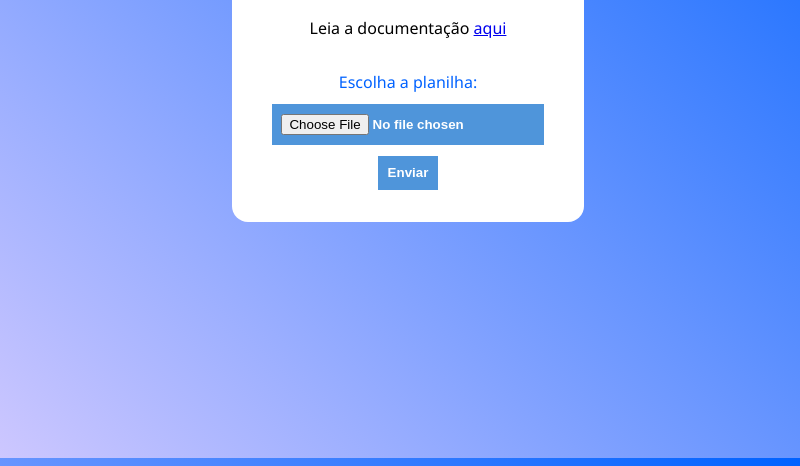
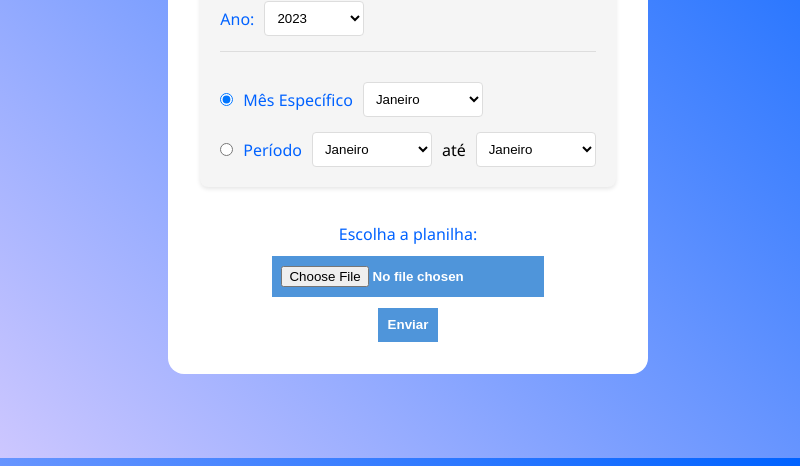
Before and after one commit to mari-machado/AplicacaoSPONTE, an Electron app: page index.html in a window 800 px wide. Shown: the part 342-808 px from the top of the page. Drawn offline with Linux system fonts and the light colour scheme; no server answers.

Commit message:
alterações

```diff
--- a/index.html
+++ b/index.html
@@ -28,6 +28,73 @@
     <h1>Aplicação SPONTE</h1>
     <p>Leia a documentação <a href="./README.html">aqui</a></p>
 
+    <div class="periodo-selecao">
+      <h2>Selecione o Período</h2>
+      <div class="periodo-opcoes">
+        <div class="ano-selecao">
+          <label for="ano-selecionado">Ano:</label>
+          <select id="ano-selecionado" class="ano-select">
+            <option value="2023">2023</option>
+            <option value="2024">2024</option>
+            <option value="2025">2025</option>
+          </select>
+        </div>
+        <div class="opcao-mes">
+          <input type="radio" id="opcao-mes" name="tipo-periodo" value="mes" checked>
+          <label for="opcao-mes">Mês Específico</label>
+          <select id="mes-selecionado" class="mes-select">
+            <option value="01">Janeiro</option>
+            <option value="02">Fevereiro</option>
+            <option value="03">Março</option>
+            <option value="04">Abril</option>
+            <option value="05">Maio</option>
+            <option value="06">Junho</option>
+            <option value="07">Julho</option>
+            <option value="08">Agosto</option>
+            <option value="09">Setembro</option>
+            <option value="10">Outubro</option>
+            <option value="11">Novembro</option>
+            <option value="12">Dezembro</option>
+          </select>
+        </div>
+        <div class="opcao-periodo">
+          <input type="radio" id="opcao-periodo" name="tipo-periodo" value="periodo">
+          <label for="opcao-periodo">Período</label>
+          <div class="periodo-inputs">
+            <select id="mes-inicio" class="mes-select">
+              <option value="01">Janeiro</option>
+              <option value="02">Fevereiro</option>
+              <option value="03">Março</option>
+              <option value="04">Abril</option>
+              <option value="05">Maio</option>
+              <option value="06">Junho</option>
+              <option value="07">Julho</option>
+              <option value="08">Agosto</option>
+              <option value="09">Setembro</option>
+              <option value="10">Outubro</option>
+              <option value="11">Novembro</option>
+              <option value="12">Dezembro</option>
+            </select>
+            <span>até</span>
+            <select id="mes-fim" class="mes-select">
+              <option value="01">Janeiro</option>
+              <option value="02">Fevereiro</option>
+              <option value="03">Março</option>
+              <option value="04">Abril</option>
+              <option value="05">Maio</option>
+              <option value="06">Junho</option>
+              <option value="07">Julho</option>
+              <option value="08">Agosto</option>
+              <option value="09">Setembro</option>
+              <option value="10">Outubro</option>
+              <option value="11">Novembro</option>
+              <option value="12">Dezembro</option>
+            </select>
+          </div>
+        </div>
+      </div>
+    </div>
+
     <form class="form-planilha">
       <label for="planilhaFile">Escolha a planilha: </label>
       <input id="planilhaFile" type="file" class="custom-file-upload" accept=".csv, application/vnd.openxmlformats-officedocument.spreadsheetml.sheet, application/vnd.ms-excel, .xlsx">
--- a/script.js
+++ b/script.js
@@ -20,9 +20,30 @@ async function mudarProgresso(progressValue, progressMax, log) {
 
 async function enviarPlanilha() {
   const planilhaFile = document.getElementById("planilhaFile");
+  const tipoPeriodo = document.querySelector('input[name="tipo-periodo"]:checked').value;
+  const anoSelecionado = document.getElementById("ano-selecionado").value;
+
+  let periodoConfig;
+  if (tipoPeriodo === 'mes') {
+    const mesSelecionado = document.getElementById("mes-selecionado").value;
+    periodoConfig = {
+      tipo: 'mes',
+      mes: mesSelecionado,
+      ano: anoSelecionado
+    };
+  } else {
+    const mesInicio = document.getElementById("mes-inicio").value;
+    const mesFim = document.getElementById("mes-fim").value;
+    periodoConfig = {
+      tipo: 'periodo',
+      mesInicio: mesInicio,
+      mesFim: mesFim,
+      ano: anoSelecionado
+    };
+  }
 
   const filePath = planilhaFile.files[0].path;
-  const fileName = "Log-de-Importação";
+  const fileName = `Log-de-Importação-${anoSelecionado}`;
 
   if (filePath === "") {
     alert("Selecione um arquivo");
@@ -31,13 +52,12 @@ async function enviarPlanilha() {
   } else {
     document.body.style.cursor = "wait";
     const overlay = document.querySelector("#overlay");
-    overlay.style.display = "flex"; // Exibe a janela de sobreposição
+    overlay.style.display = "flex";
 
-    // Aguardar um pequeno atraso (100ms) para permitir que a alteração do estilo do cursor seja renderizada
     await new Promise((resolve) => setTimeout(resolve, 100));
 
     const absoluteFilePath = path.resolve(filePath);
-    const dados = await fixData(absoluteFilePath, fileName);
+    const dados = await fixData(absoluteFilePath, fileName, periodoConfig);
     overlay.style.display = "none";
     document.body.style.cursor = "auto";
     await new Promise((resolve) => setTimeout(resolve, 100));
--- a/src/index.js
+++ b/src/index.js
@@ -13,11 +13,11 @@ function lerXLSX(caminhoArquivo) {
   return jsonData;
 }
 
-async function tratarDados(dados, posicoesParaLer) {
+async function tratarDados(dados, posicoesParaLer, periodoConfig) {
   const dadosTratados = [];
   let tiroualgo = false;
   let contador = 0;
-  const ANO_ATUAL = process.env.ANO_ATUAL || "2023";
+  const ANO_ATUAL = periodoConfig.ano || process.env.ANO_ATUAL || "2023";
   log(ANO_ATUAL);
 
   for (const linha of dados) {
@@ -26,6 +26,9 @@ async function tratarDados(dados, posicoesParaLer) {
 
     for (const posicao of posicoesParaLer) {
       if (contador === 0) {
+        linhaTratada.push(linha[posicao]);
+      } else {
+        if (posicao === 2) {
           linhaTratada.push(linha[posicao]);
         } else {
           if (posicao === 2) {
@@ -91,10 +94,7 @@ async function tratarDados(dados, posicoesParaLer) {
           }
 
           if (posicao === 5) {
-          if (
-            linha[posicao].toString().toLowerCase().includes("depend") ||
-            linha[posicao].toString().toLowerCase().includes("inativo")
-          ) {
+            if (linha[posicao].toString().toLowerCase().includes("inativo")) {
               adicionarLinha = false;
               tiroualgo = true;
               break;
@@ -110,7 +110,8 @@ async function tratarDados(dados, posicoesParaLer) {
           }
 
           if (posicao === 13) {
-          if (linha[posicao].toString().toLowerCase() !== ANO_ATUAL) {
+            const anoLinha = linha[posicao].toString();
+            if (anoLinha !== periodoConfig.ano) {
               adicionarLinha = false;
               tiroualgo = true;
               break;
@@ -143,12 +144,22 @@ async function tratarDados(dados, posicoesParaLer) {
 
           if (posicao === 12) {
             const mes = Number(linha[posicao].toString().substring(0, 2));
-          if (mes < (process.env.MES_ATUAL || new Date().getMonth())) {
+
+            if (periodoConfig.tipo === 'mes') {
+              if (mes !== Number(periodoConfig.mes)) {
                 adicionarLinha = false;
+              }
+            } else if (periodoConfig.tipo === 'periodo') {
+              const mesInicio = Number(periodoConfig.mesInicio);
+              const mesFim = Number(periodoConfig.mesFim);
+              if (mes < mesInicio || mes > mesFim) {
+                adicionarLinha = false;
+              }
             }
           }
 
           linhaTratada.push(linha[posicao]);
+        }
       }
     }
 
@@ -201,22 +212,21 @@ function jsonParaXLSX(dados, nomeArquivo) {
   console.log("Arquivo XLSX salvo com sucesso:", filePath);
 }
 
-async function fixData(filePath, fileName) {
-  const caminhoArquivo = filePath; //onde a planilha está
-  const posicoesParaLer = [2, 5, 6, 9, 10, 11, 12, 13, 14, 15, 16, 17, 19]; //posições a serem tratadas na planilha
-
-  const outputArquivo = fileName; //o nome da planilha tratada
+async function fixData(filePath, fileName, periodoConfig) {
+  const caminhoArquivo = filePath;
+  const posicoesParaLer = [2, 5, 6, 9, 10, 11, 12, 13, 14, 15, 16, 17, 19];
+  const outputArquivo = fileName;
 
   const dadosFinais = await tratarDados(
     lerXLSX(caminhoArquivo),
-    posicoesParaLer
+    posicoesParaLer,
+    periodoConfig
   );
 
   let quantidadeLinhasDesejada = parseInt(process.env.QTDLINHAS) || Infinity;
   quantidadeLinhasDesejada++;
   const dadosTratadosLimitados = dadosFinais.slice(0, quantidadeLinhasDesejada);
 
-  // salvarJSON(dados, outputArquivo);
   jsonParaXLSX(dadosTratadosLimitados, outputArquivo);
   salvarJSON(dadosTratadosLimitados, outputArquivo);
 
--- a/style.css
+++ b/style.css
@@ -107,3 +107,75 @@ input[type="button"]:hover {
   width: 95%;
   padding: 1rem 3rem;
 }
+
+.periodo-selecao {
+  background-color: #f5f5f5;
+  padding: 20px;
+  border-radius: 8px;
+  margin: 20px 0;
+  box-shadow: 0 2px 4px rgba(0, 0, 0, 0.1);
+}
+
+.periodo-selecao h2 {
+  margin-top: 0;
+  color: #333;
+  font-size: 1.2em;
+  margin-bottom: 15px;
+}
+
+.periodo-opcoes {
+  display: flex;
+  flex-direction: column;
+  gap: 15px;
+}
+
+.opcao-mes, .opcao-periodo {
+  display: flex;
+  align-items: center;
+  gap: 10px;
+}
+
+.periodo-inputs {
+  display: flex;
+  align-items: center;
+  gap: 10px;
+}
+
+.mes-select {
+  padding: 8px;
+  border: 1px solid #ddd;
+  border-radius: 4px;
+  background-color: white;
+  min-width: 120px;
+}
+
+.mes-select:focus {
+  outline: none;
+  border-color: #4CAF50;
+}
+
+input[type="radio"] {
+  margin: 0;
+}
+
+.ano-selecao {
+  display: flex;
+  align-items: center;
+  gap: 10px;
+  margin-bottom: 15px;
+  padding-bottom: 15px;
+  border-bottom: 1px solid #ddd;
+}
+
+.ano-select {
+  padding: 8px;
+  border: 1px solid #ddd;
+  border-radius: 4px;
+  background-color: white;
+  min-width: 100px;
+}
+
+.ano-select:focus {
+  outline: none;
+  border-color: #4CAF50;
+}
```
Also changed, not shown: 1 other file. Lines whose indentation alone changed are shown as unchanged.
